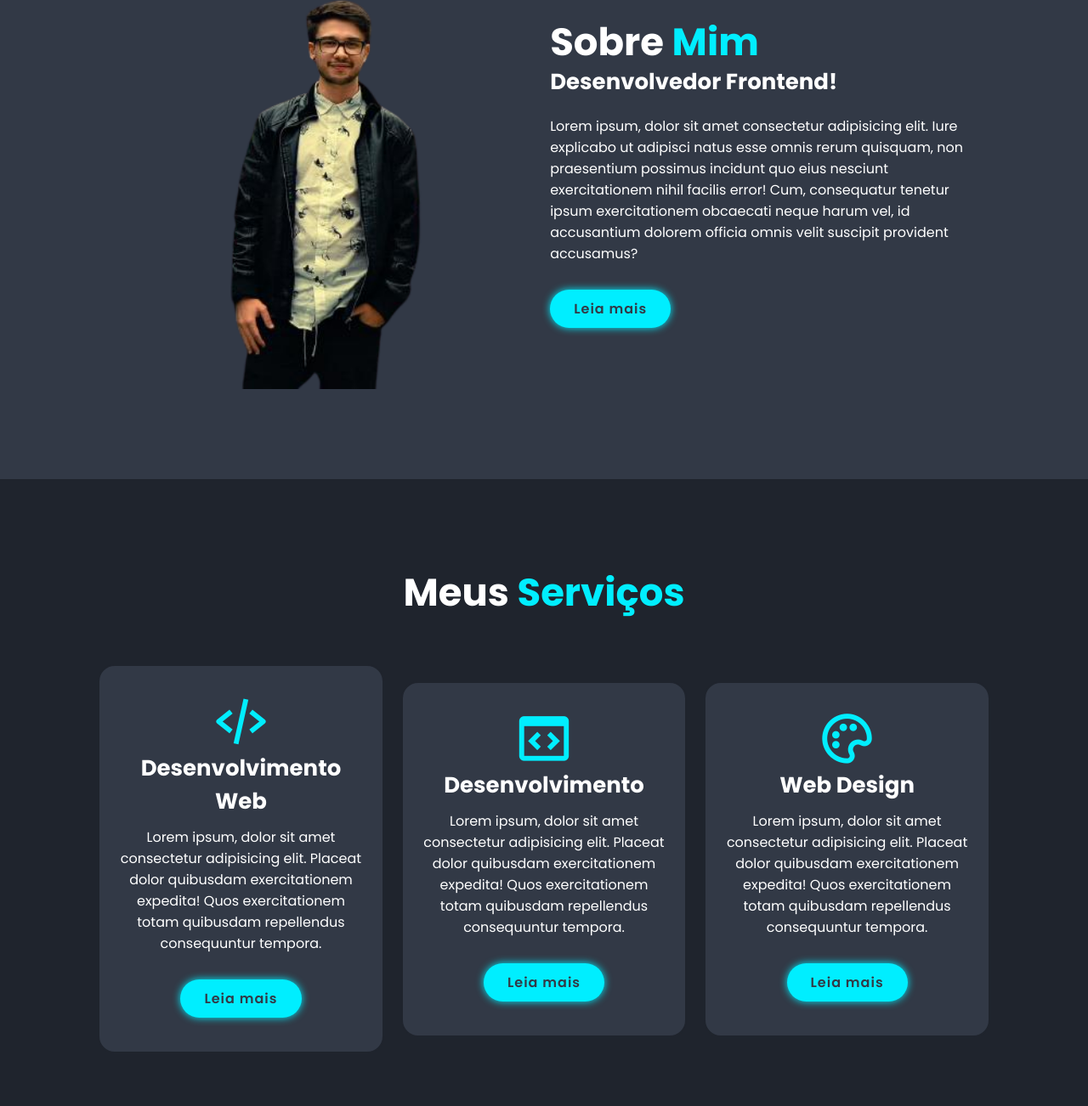
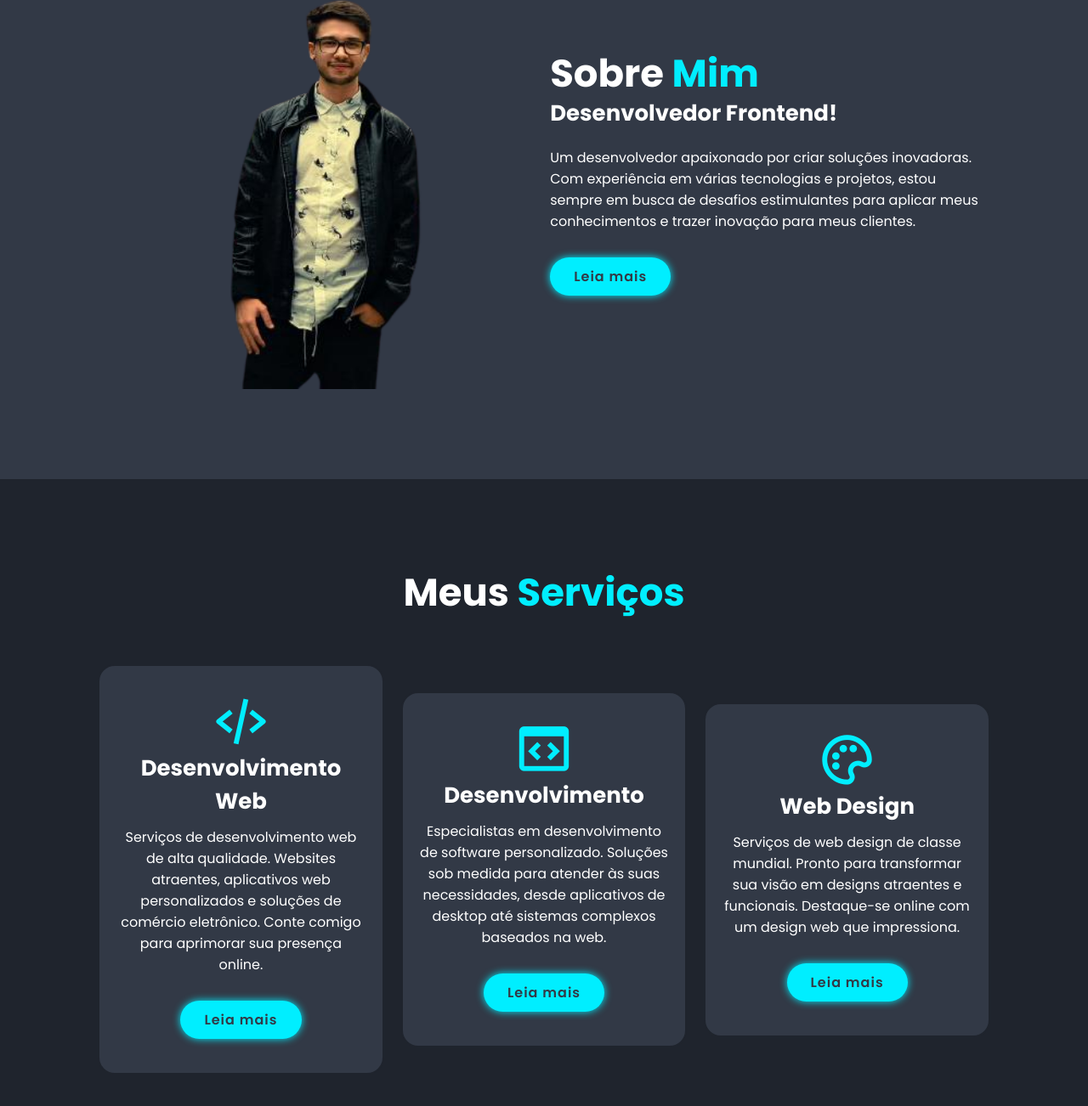
Before and after one commit to AndreBartholdy/Portfolio, a plain HTML site: page index.html in a window 1280 px wide. Shown: the part 1036-2338 px from the top of the page at 85% size. Drawn offline with nearby package versions, Linux system fonts and the light colour scheme.

Commit message:
Descriptions changes

```diff
--- a/index.html
+++ b/index.html
@@ -32,9 +32,7 @@
       <h3>Olá, sou eu</h3>
       <h1>André Luiz</h1>
       <h3>E eu sou <span class="multiple-text"></span></h3>
-      <p>Lorem ipsum dolor, sit amet consectetur adipisicing elit. Libero consectetur, quam expedita exercitationem
-        veniam animi. Sed quod beatae molestiae! Ab voluptatum assumenda perferendis natus nulla sequi, distinctio
-        dolorum nobis odio.</p>
+      <p>Um desenvolvedor apaixonado por criar soluções inovadoras. Com experiência em várias tecnologias e projetos, estou sempre em busca de desafios estimulantes para aplicar meus conhecimentos e trazer inovação para meus clientes.</p>
 
       <div class="social-media">
         <a href="https://www.linkedin.com/in/andr%C3%A9luizbartholdy/"><i class='bx bxl-linkedin'></i></a>
@@ -59,10 +57,7 @@
     <div class="about-content">
       <h2 class="heading">Sobre <span>Mim</span></h2>
       <h3>Desenvolvedor Frontend!</h3>
-      <p>Lorem ipsum, dolor sit amet consectetur adipisicing elit. Iure explicabo ut adipisci natus esse omnis rerum
-        quisquam, non praesentium possimus incidunt quo eius nesciunt exercitationem nihil facilis error! Cum,
-        consequatur tenetur ipsum exercitationem obcaecati neque harum vel, id accusantium dolorem officia omnis velit
-        suscipit provident accusamus?</p>
+      <p>Um desenvolvedor apaixonado por criar soluções inovadoras. Com experiência em várias tecnologias e projetos, estou sempre em busca de desafios estimulantes para aplicar meus conhecimentos e trazer inovação para meus clientes.</p>
       <a href="#" class="btn">Leia mais</a>
     </div>
   </section>
@@ -75,24 +70,21 @@
       <div class="services-box">
         <i class='bx bx-code-alt'></i>
         <h3>Desenvolvimento Web</h3>
-        <p>Lorem ipsum, dolor sit amet consectetur adipisicing elit. Placeat dolor quibusdam exercitationem expedita!
-          Quos exercitationem totam quibusdam repellendus consequuntur tempora.</p>
+        <p>Serviços de desenvolvimento web de alta qualidade. Websites atraentes, aplicativos web personalizados e soluções de comércio eletrônico. Conte comigo para aprimorar sua presença online.</p>
         <a href="#" class="btn">Leia mais</a>
       </div>
 
       <div class="services-box">
         <i class='bx bx-code-block'></i>
         <h3>Desenvolvimento</h3>
-        <p>Lorem ipsum, dolor sit amet consectetur adipisicing elit. Placeat dolor quibusdam exercitationem expedita!
-          Quos exercitationem totam quibusdam repellendus consequuntur tempora.</p>
+        <p>Especialistas em desenvolvimento de software personalizado. Soluções sob medida para atender às suas necessidades, desde aplicativos de desktop até sistemas complexos baseados na web.</p>
         <a href="#" class="btn">Leia mais</a>
       </div>
 
       <div class="services-box">
         <i class='bx bx-palette' ></i>
         <h3>Web Design</h3>
-        <p>Lorem ipsum, dolor sit amet consectetur adipisicing elit. Placeat dolor quibusdam exercitationem expedita!
-          Quos exercitationem totam quibusdam repellendus consequuntur tempora.</p>
+        <p>Serviços de web design de classe mundial. Pronto para transformar sua visão em designs atraentes e funcionais. Destaque-se online com um design web que impressiona.</p>
         <a href="#" class="btn">Leia mais</a>
       </div>
     </div>
--- a/js/scripts.js
+++ b/js/scripts.js
@@ -52,7 +52,7 @@ ScrollReveal().reveal('.home-content p, .about-content', { origin: 'right' });
 
 // typed js //
 const typed = new Typed('.multiple-text', {
-    strings: ['Desenvolvedor Frontend', 'Web Designer'],
+    strings: ['Desenvolvedor Fullstack', 'Web Designer'],
     typeSpeed: 50,
     backSpeed: 50,
     backDelay: 1000,
```
